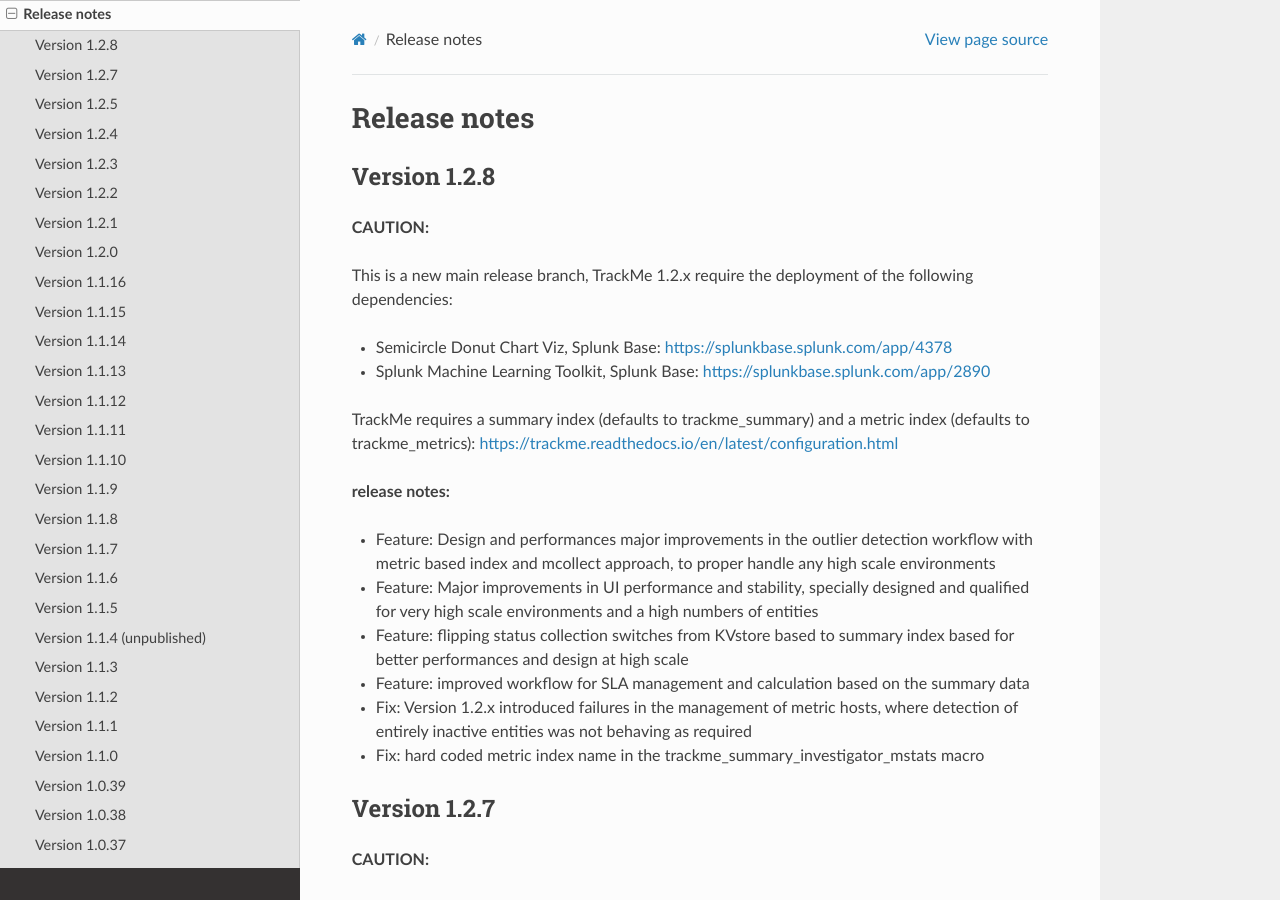
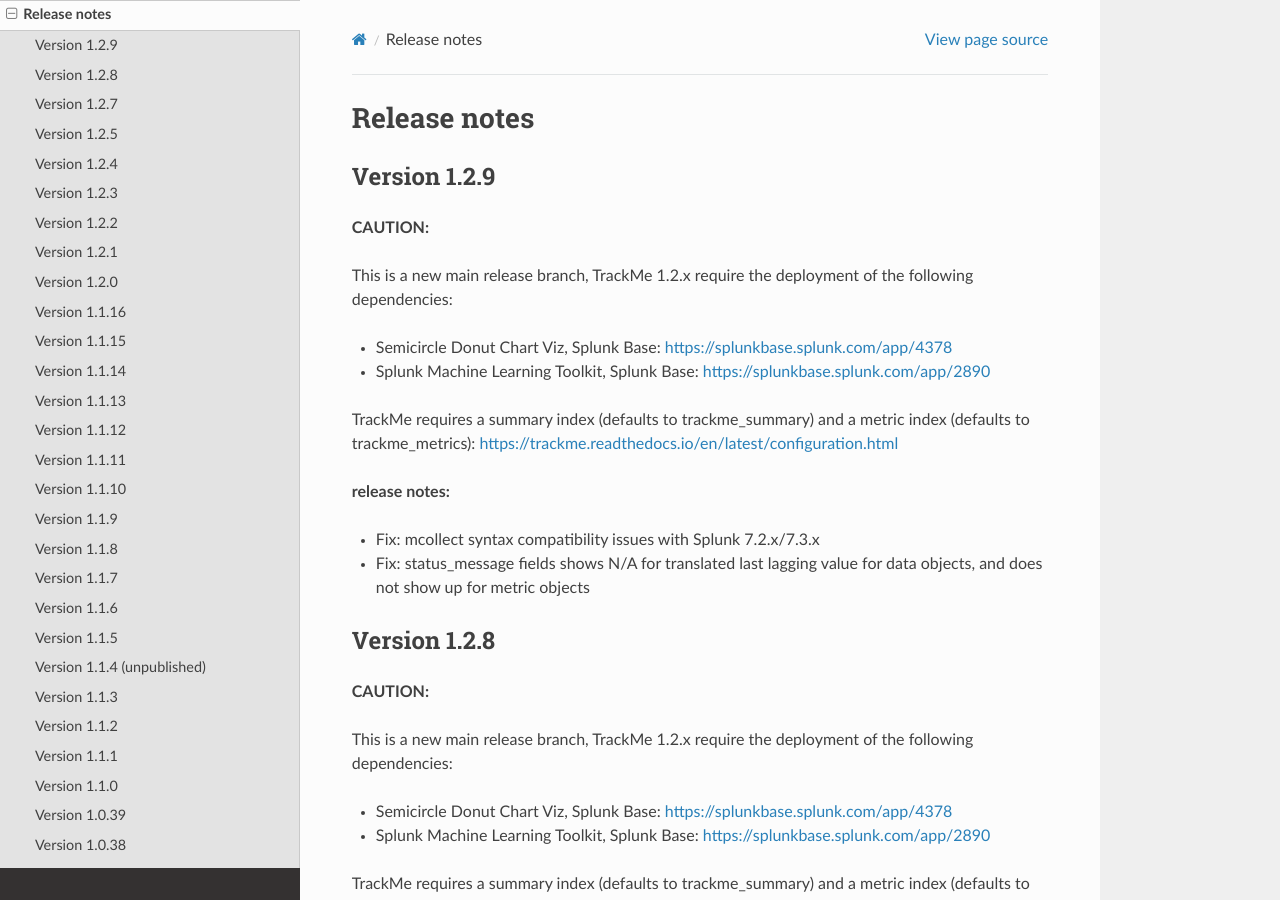
Before and after one commit to guilhemmarchand/trackme, a Sphinx documentation site: the page built from docs/releasenotes.rst, in a window 1280 px wide and 900 px high. Built offline with Sphinx 7.4.7 and the Read the Docs theme 2.0.0, drawn with Linux system fonts in a browser that asks for light colours.

Commit message:
Version 1.2.9
**CAUTION:**

This is a new main release branch, TrackMe 1.2.x require the deployment of the following dependencies:

- Semicircle Donut Chart Viz, Splunk Base: https://splunkbase.splunk.com/app/4378
- Splunk Machine Learning Toolkit, Splunk Base: https://splunkbase.splunk.com/app/2890

TrackMe requires a summary index (defaults to trackme_summary) and a metric index (defaults to trackme_metrics):
https://trackme.readthedocs.io/en/latest/configuration.html

**release notes:**

- Fix: mcollect syntax compatibility issues with Splunk 7.2.x/7.3.x
- Fix: status_message fields shows N/A for translated last lagging value for data objects, and does not show up for metric objects

```diff
--- a/docs/releasenotes.rst
+++ b/docs/releasenotes.rst
@@ -1,5 +1,23 @@
 Release notes
 #############
+
+Version 1.2.9
+=============
+
+**CAUTION:**
+
+This is a new main release branch, TrackMe 1.2.x require the deployment of the following dependencies:
+
+- Semicircle Donut Chart Viz, Splunk Base: https://splunkbase.splunk.com/app/4378
+- Splunk Machine Learning Toolkit, Splunk Base: https://splunkbase.splunk.com/app/2890
+
+TrackMe requires a summary index (defaults to trackme_summary) and a metric index (defaults to trackme_metrics):
+https://trackme.readthedocs.io/en/latest/configuration.html
+
+**release notes:**
+
+- Fix: mcollect syntax compatibility issues with Splunk 7.2.x/7.3.x
+- Fix: status_message fields shows N/A for translated last lagging value for data objects, and does not show up for metric objects
 
 Version 1.2.8
 =============
```
Also changed, not shown: 5 other files.
